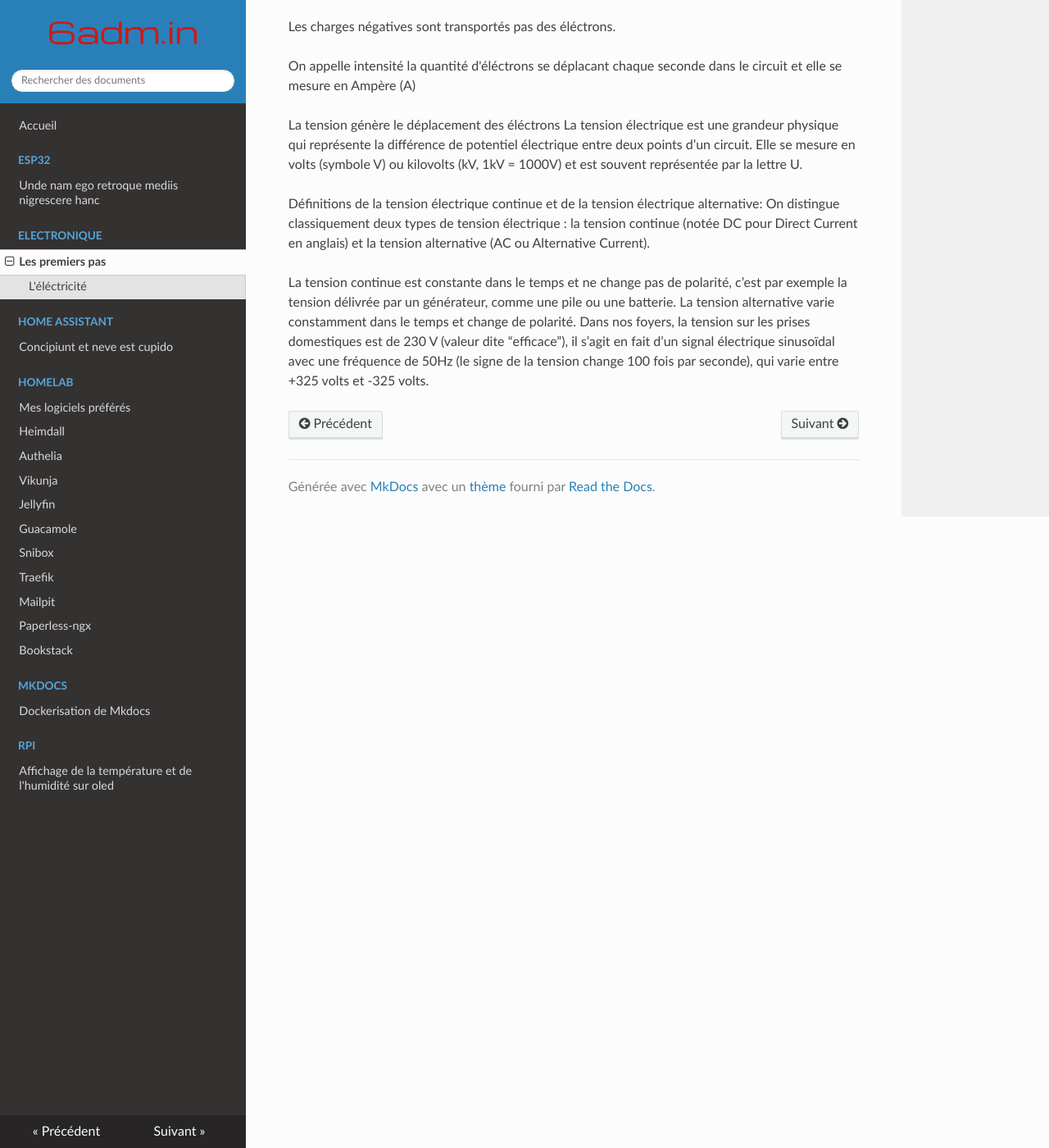
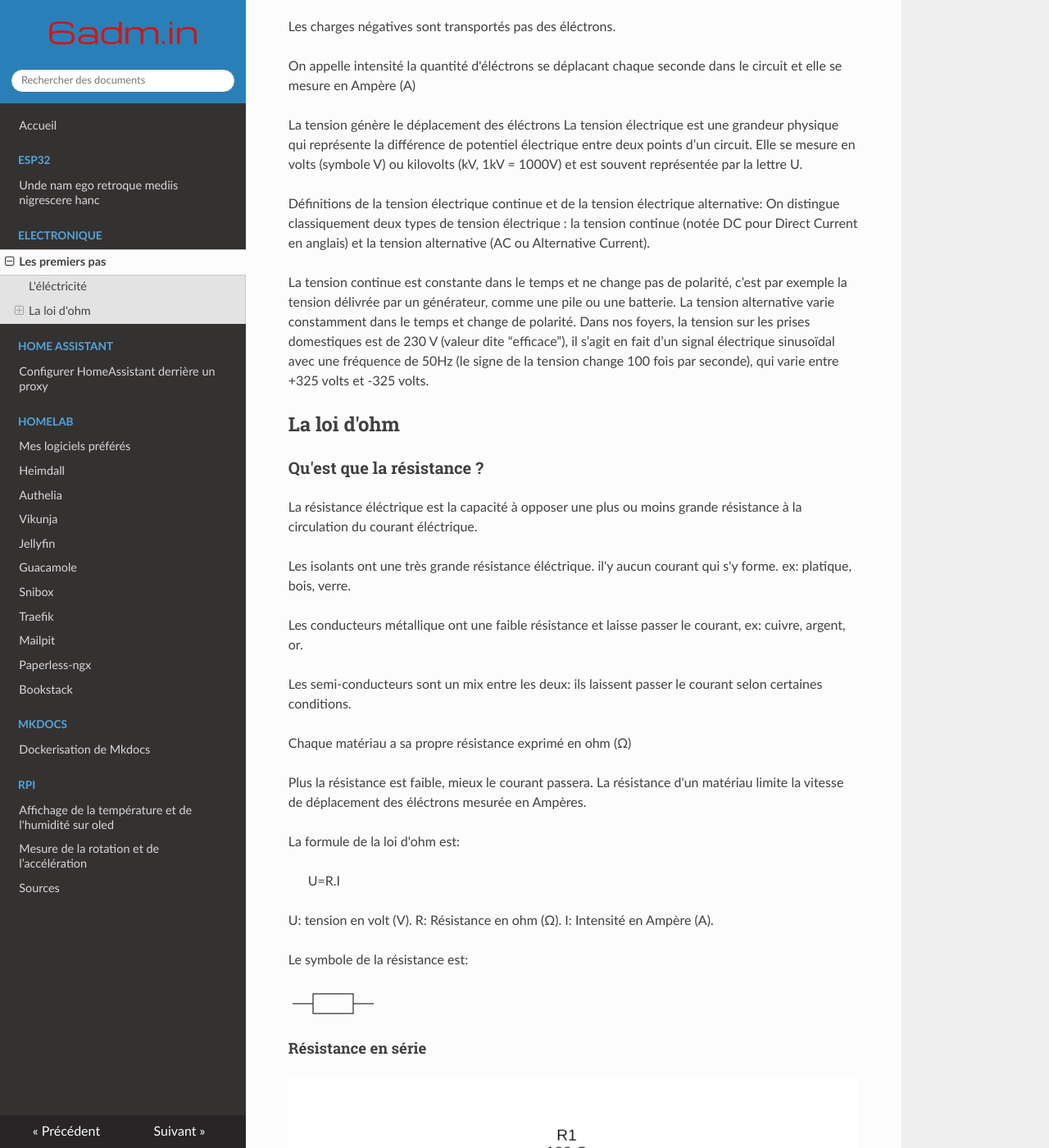
Before and after one commit to sixadmin/mkdocs, an MkDocs documentation site: the page built from docs/Electronique/index.md, in a window 1280 px wide and 1400 px high, scrolled down 1180 px. Shown: the whole window at 82% size. Built offline with MkDocs 1.6.1, drawn with Linux system fonts in a browser that asks for light colours; nearby versions of some CDN libraries; some of the changed text lies outside the part shown.

Commit message:
loi d'ohm

```diff
--- a/docs/Electronique/index.md
+++ b/docs/Electronique/index.md
@@ -44,3 +44,80 @@ Définitions de la tension électrique continue et de la tension électrique alt
 On distingue classiquement deux types de tension électrique : la tension continue (notée DC pour Direct Current en anglais) et la tension alternative (AC ou Alternative Current).
 
 La tension continue est constante dans le temps et ne change pas de polarité, c’est par exemple la tension délivrée par un générateur, comme une pile ou une batterie. La tension alternative varie constamment dans le temps et change de polarité. Dans nos foyers, la tension sur les prises domestiques est de 230 V (valeur dite “efficace”), il s’agit en fait d’un signal électrique sinusoïdal avec une fréquence de 50Hz (le signe de la tension change 100 fois par seconde), qui varie entre +325 volts et -325 volts.
+
+## La loi d'ohm
+
+### Qu'est que la résistance ?
+
+La résistance éléctrique est la capacité à opposer une plus ou moins grande résistance à la circulation du courant éléctrique.
+
+Les isolants ont une très grande résistance éléctrique. il'y aucun courant qui s'y forme. ex: platique, bois, verre.
+
+Les conducteurs métallique ont une faible résistance et laisse passer le courant, ex: cuivre, argent, or.
+
+Les semi-conducteurs sont un mix entre les deux: ils laissent passer le courant selon certaines conditions.
+
+Chaque matériau a sa propre résistance exprimé en ohm (Ω)
+
+Plus la résistance est faible, mieux le courant passera. La résistance d'un matériau limite la vitesse de déplacement des éléctrons mesurée en Ampères.
+
+La formule de la loi d'ohm est:
+
+> U=R.I
+
+U: tension en volt (V).
+R: Résistance en ohm (Ω).
+I: Intensité en Ampère (A).
+
+
+Le symbole de la résistance est:
+
+![Resistance](../img/resistance.png)
+
+#### Résistance en série
+
+![Série](../img/circuit.png)
+
+R1= 100Ω
+R2= 200Ω
+R3= 150Ω
+
+Résistance équivalante
+Req = R1 + R2 + R3 = 100 + 200 + 150 = 450Ω
+
+> U=R.I <=> I=U/R
+
+I = 5/450
+I=0.0.111 soit 11mA
+
+#### Résistance en parallèle
+
+![Parallèle](../img/circuitpara.png)
+
+S'il n'y a que deux résistances
+
+Resistance équivalent :
+
+Req = R1 * R2 / (R1 + R2)
+Req = 100 * 200 / (100 + 200)
+Req = 66.6Ω
+
+![Parallèle](../img/circuitpara2.png)
+
+Si 2 résistances ou plus
+Req = 1 / ((1/R1) + (1/R2) +(1/R3))
+
+Req = 1 / ((1/100) + (1/200) +(1/150))
+Req = 46.1Ω
+
+#### Résistance en série et en parallèle
+
+![Parallèle](../img/circuitpara3.png)
+
+R1= 100Ω R3= 150Ω
+R2= 200Ω R4= 300Ω
+
+Req = R1 + ((R2 * R4)/(R2 + R4)) + R3
+
+Req = 100 + ((200 * 300)/(200 + 300)) + 150
+Req = 370Ω
```
Also changed, not shown: docs/Home Assistant/index.md (+5 -47 lines), docs/rpi/02_gy521.md (added, +80 -0 lines), docs/rpi/99_sources.md (added, +86 -0 lines), docs/img/circuit.png (added), docs/img/circuitpara.png (added), docs/img/circuitpara2.png (added), docs/img/circuitpara3.png (added), docs/img/resistance.png (added), docs/img/sound.png (added).
